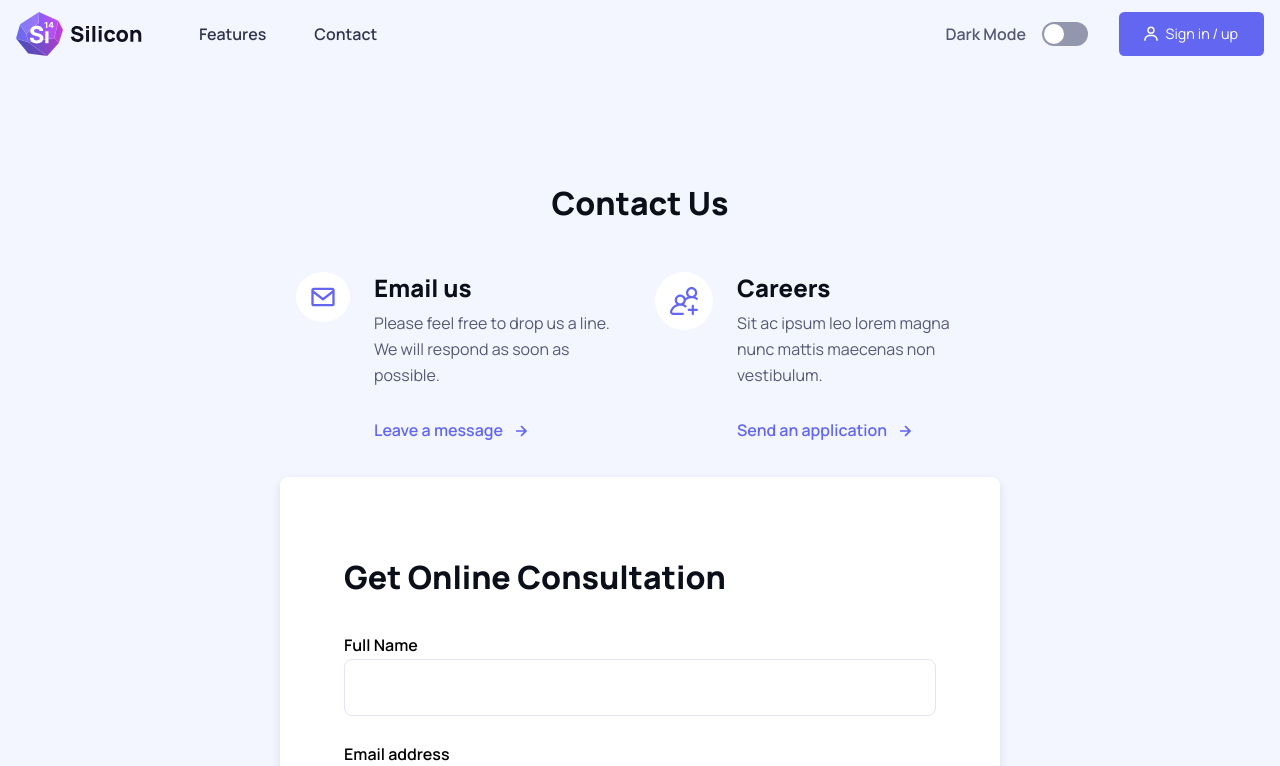
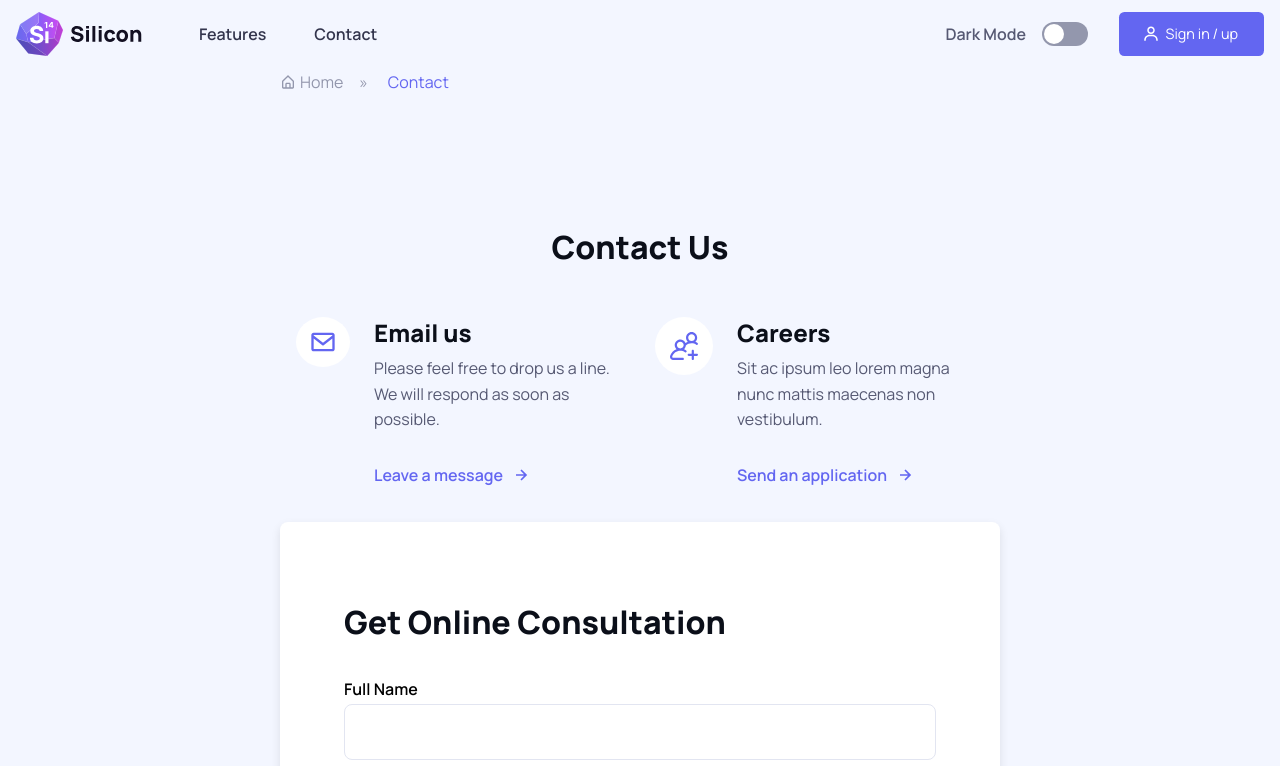
Before and after one commit to jeami174/Inl-mningsuppgift-JavaScript, a React (Vite) app: page /Contact in a window 1280 px wide. Shown: the top 766 px of the page. Built offline with nearby package versions, Linux system fonts and the light colour scheme.

Commit message:
Stylat klart min Breadcrumb

```diff
--- a/src/App.jsx
+++ b/src/App.jsx
@@ -1,10 +1,10 @@
 import { BrowserRouter, Routes, Route } from "react-router-dom";
-import Navbar from "./Components/Navbar";
 import Home from "./Pages/HomePage/Home";
 import Contact from "./Pages/ContactPage/Contact";
 import Footer from "./Components/Footer";
 import Header from "./Components/Header";
 import { MessageProvider } from "./Contexts/MessageContext";
+import Breadcrumb from "./Components/Breadcrumb";
 
 const App = () => {
     return (
@@ -12,6 +12,7 @@ const App = () => {
             <BrowserRouter>
                 <>
                     <Header />
+                    <Breadcrumb />
                     <main>
                     <Routes>
                         <Route path="/" element={<Home/>}/>
--- a/src/Components/Breadcrumb.css
+++ b/src/Components/Breadcrumb.css
@@ -1,26 +1,40 @@
+.breadcrumb {
+    background-color: var(--color-bg-gray);
+}
+
 .breadcrumb ul {
     list-style: none;
     display: flex;
-    gap: 8px;
+    gap: 0.25rem;
     padding: 0;
     margin: 0;
 }
 
 .breadcrumb li {
-    display: inline;
+    display: inline-flex;
+    align-items: center;
 }
 
 .breadcrumb a {
     text-decoration: none;
-    color: #3498db;
+    color: var(--color-gray-600);
+    display: inline-flex;
+    align-items: center;
 }
 
 .breadcrumb li:not(:last-child)::after {
-    content: '>';
-    padding: 0 8px;
-    color: #7f8c8d;
+    content: '»';
+    padding: 0.5rem 1rem;
+    color: var(--color-gray-600);
 }
 
 .breadcrumb li:last-child {
-    color: #555;
+    color: var(--color-primary);
 }
+
+.home-icon {
+    width: 16px; /* Sätt storlek på ikonen */
+    height: 16px;
+    margin-right: 4px; /* Skapa lite mellanrum mellan ikonen och texten */
+    vertical-align: middle; /* Justera vertikalt för säkerhets skull */
+}
--- a/src/Components/Breadcrumb.jsx
+++ b/src/Components/Breadcrumb.jsx
@@ -1,19 +1,24 @@
 import React from 'react';
 import { Link, useLocation } from 'react-router-dom';
+import homeIcon from '../Images/icons/bx-home-alt.svg';
 import './Breadcrumb.css';
-
-//Jag har fått fin hjälp av ChatGTP att skapa en Breadbrumb-komponent.
-//Dock modifierad av mig för att passa in i projektet :)
 
 const Breadcrumb = () => {
     const location = useLocation();
     const pathnames = location.pathname.split('/').filter(x => x);
 
+    if (location.pathname === '/') {
+        return null;
+    }
+
     return (
         <nav className="breadcrumb">
+            <div className="container">
                 <ul>
                     <li>
-                    <Link to="/">Home</Link>
+                        <Link to="/">
+                            <img src={homeIcon} alt="Home Icon" className="home-icon" /> Home
+                        </Link>
                     </li>
                     {pathnames.map((name, index) => {
                         const routeTo = `/${pathnames.slice(0, index + 1).join('/')}`;
@@ -24,10 +29,12 @@ const Breadcrumb = () => {
                         ) : (
                             <li key={name}>
                                 <Link to={routeTo}>{name}</Link>
+                                <span className="separator">»</span>
                             </li>
                         );
                     })}
                 </ul>
+            </div>
         </nav>
     );
 };
```
Also changed, not shown: src/Images/icons/bx-home-alt.svg (added). Lines whose indentation alone changed are shown as unchanged.
